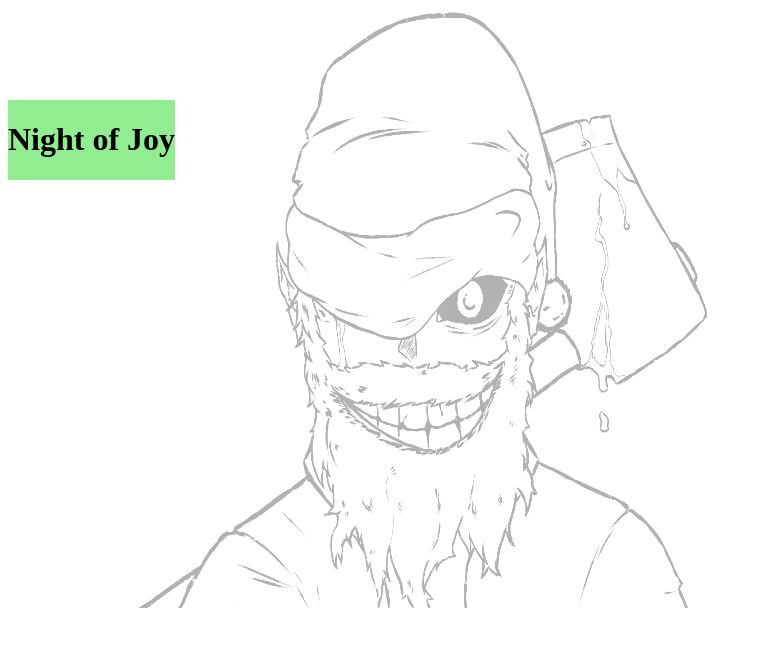
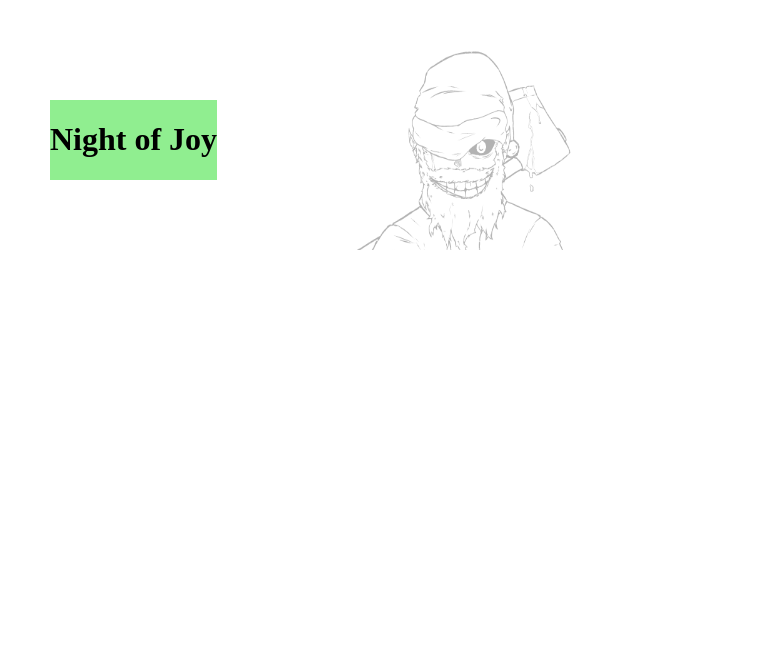
Before and after one commit to dannyw3292/movie-project, a plain HTML site: page index.html in a window 1280 px wide. Shown: the whole page, without its empty margins (0-762 px from the left). Drawn offline with Linux system fonts and the light colour scheme; a web font is replaced by a local one.

Commit message:
change image from background to small img, change size of img

```diff
--- a/index.html
+++ b/index.html
@@ -8,7 +8,7 @@
   </head>
   <body>
     <div class="image">
-          <img src="sep11-baseimg.jpg" alt="Image" style="width:800px;height:600px;">
+          <img src="sep11-baseimg.jpg" alt="Image" style="width:300px;height:200px;">
     </div>
     <div class="title">
       <h1>
--- a/style.css
+++ b/style.css
@@ -5,8 +5,9 @@
     position:absolute;
 }*/
 .image{
-    position:fixed;
+    /*position:fixed;*/
     opacity:0.3;
+    margin:50px 300px;
 }
 
 .title{
@@ -14,7 +15,7 @@
     font-family: 'Spectral SC', serif;
     background-color:lightgreen;
     /*margin:500px 200px;*/
-    left:;
+    left:50px;
     top:100px;
     position:absolute;
     max-width:50%;
```
